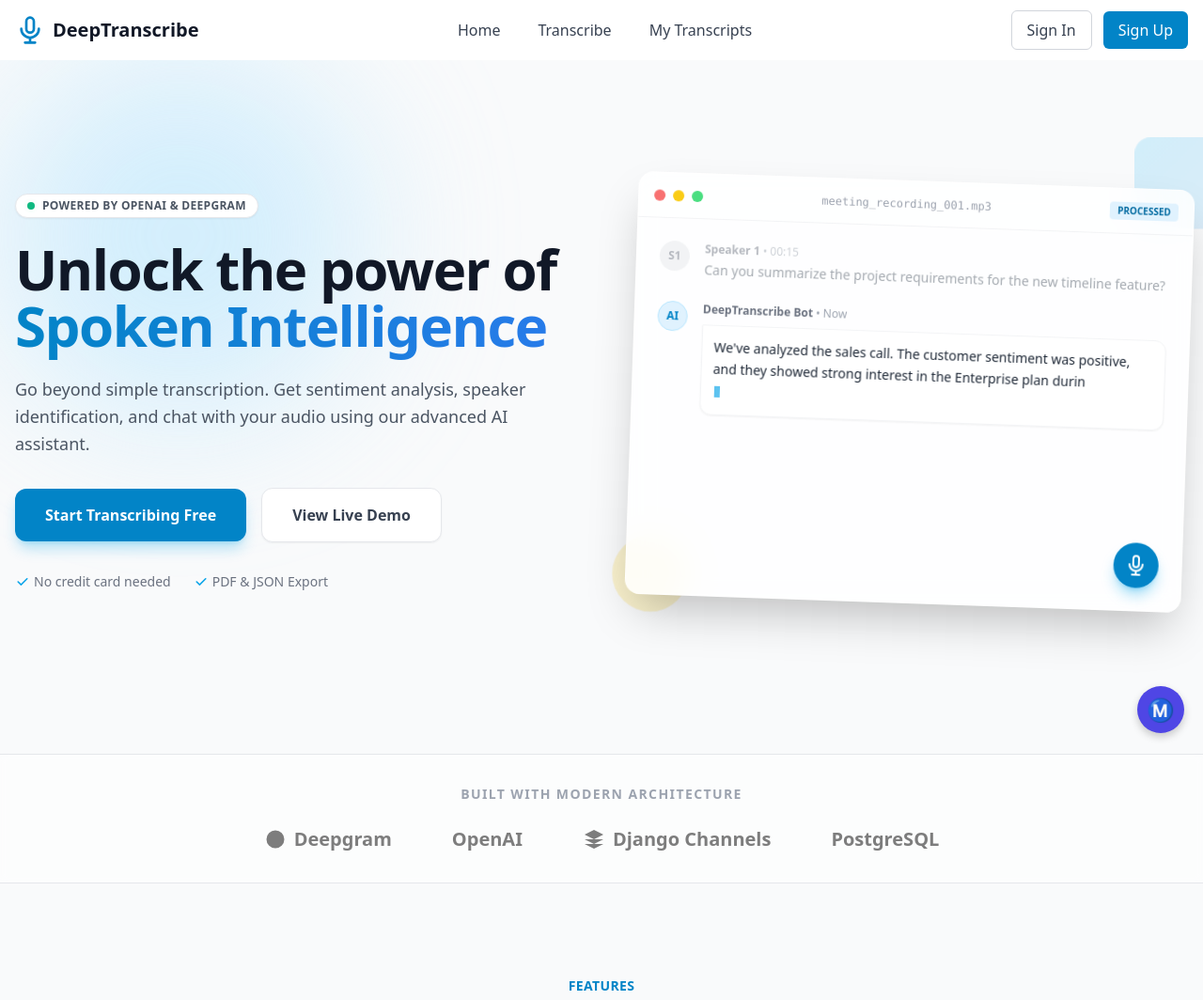
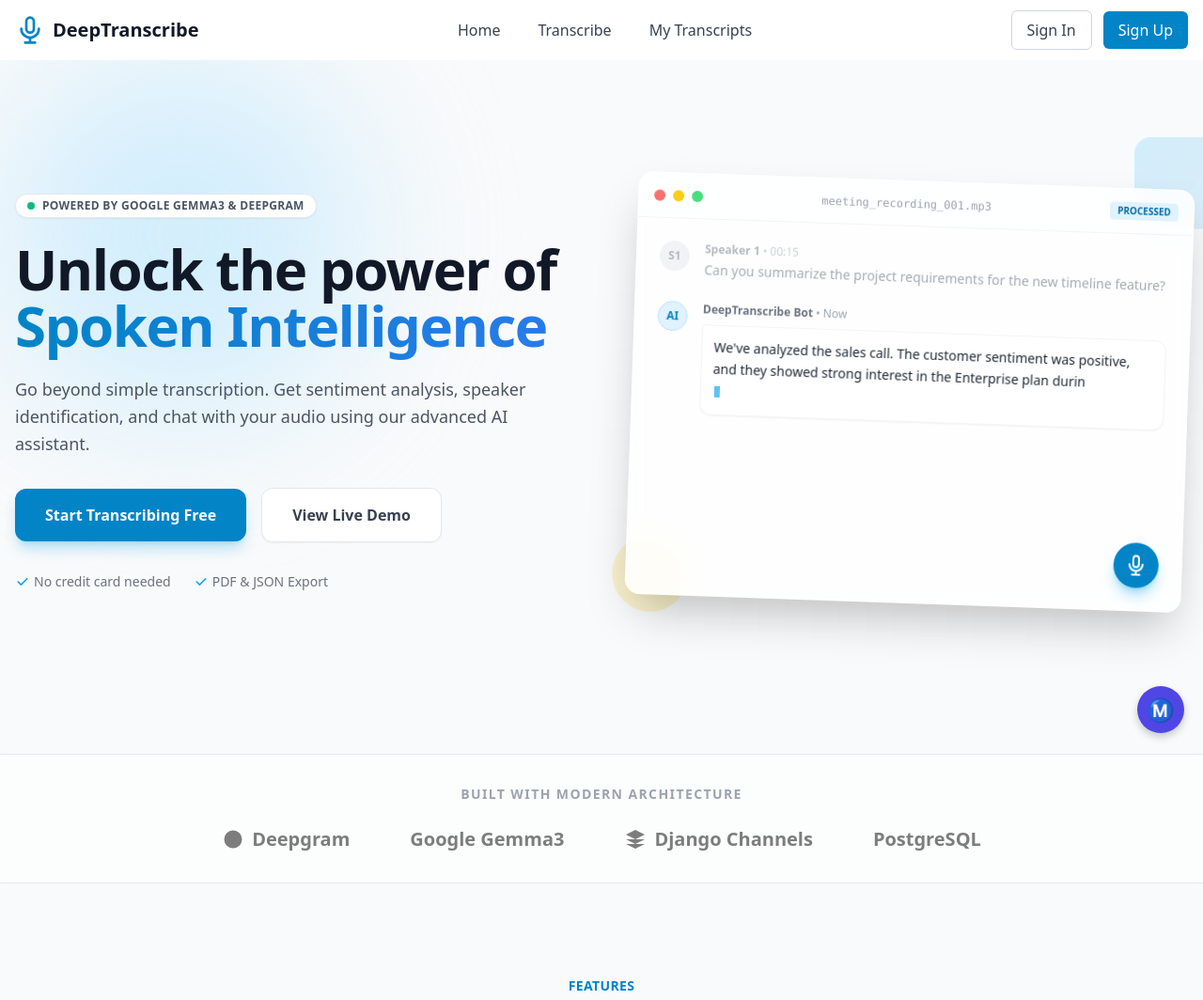
Before and after one commit to Anurag-Shankar-Maurya/DeepTranscribe, a Django app: page / in a window 1280 px wide. Shown: the top 1064 px of the page at 94% size. Run offline with Django 5.2, Linux system fonts and the light colour scheme; some libraries are stand-ins or nearby versions.

Commit message:
Update README and index.html to reflect integration with Google Gemma3; add LICENSE file

```diff
--- a/templates/core/index.html
+++ b/templates/core/index.html
@@ -91,7 +91,7 @@
                             <span class="animate-ping absolute inline-flex h-full w-full rounded-full bg-success-400 opacity-75"></span>
                             <span class="relative inline-flex rounded-full h-2 w-2 bg-success-500"></span>
                         </span>
-                        <span class="text-xs font-semibold text-gray-600 tracking-wide uppercase">Powered by OpenAI & Deepgram</span>
+                        <span class="text-xs font-semibold text-gray-600 tracking-wide uppercase">Powered by Google Gemma3 & Deepgram</span>
                     </div>
 
                     <h1 class="text-5xl lg:text-6xl font-extrabold tracking-tight text-gray-900 leading-[1.1] mb-6">
@@ -188,7 +188,7 @@
                     <svg class="w-6 h-6" fill="currentColor" viewBox="0 0 24 24"><path d="M2.5 12a9.5 9.5 0 1 1 19 0 9.5 9.5 0 0 1-19 0z"/></svg> Deepgram
                 </span>
                 <span class="text-xl font-bold text-gray-800 flex items-center gap-2">
-                     OpenAI
+                     Google Gemma3
                 </span>
                 <span class="text-xl font-bold text-gray-800 flex items-center gap-2">
                     <svg class="w-6 h-6" fill="currentColor" viewBox="0 0 24 24"><path d="M12 2L2 7l10 5 10-5-10-5zM2 17l10 5 10-5M2 12l10 5 10-5"/></svg> Django Channels
@@ -329,7 +329,7 @@
                         <svg class="w-10 h-10 relative z-20" fill="none" viewBox="0 0 24 24" stroke="currentColor"><path stroke-linecap="round" stroke-linejoin="round" stroke-width="1.5" d="M19.428 15.428a2 2 0 00-1.022-.547l-2.387-.477a6 6 0 00-3.86.517l-.318.158a6 6 0 01-3.86.517L6.05 15.21a2 2 0 00-1.806.547M8 4h8l-1 1v5.172a2 2 0 00.586 1.414l5 5c1.26 1.26.367 3.414-1.415 3.414H4.828c-1.782 0-2.674-2.154-1.414-3.414l5-5A2 2 0 009 10.172V5L8 4z" /></svg>
                     </div>
                     <h3 class="text-xl font-bold mb-2">2. AI Processing</h3>
-                    <p class="text-sm text-gray-500 px-4">Deepgram engine transcribes while OpenAI analyzes context.</p>
+                    <p class="text-sm text-gray-500 px-4">Deepgram engine transcribes while Gemma3 analyzes context.</p>
                 </div>
 
                 <!-- Step 3 -->
```
Also changed, not shown: README.md, 1 other file.
